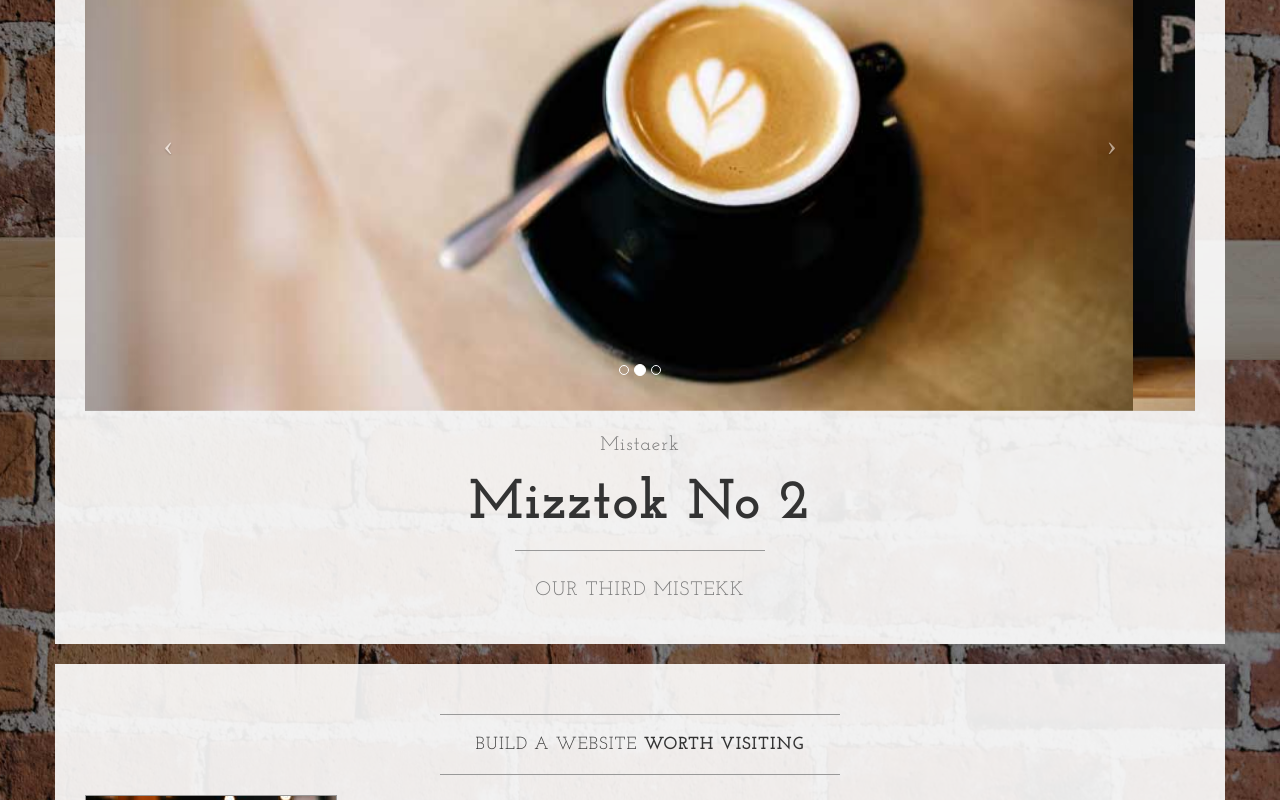
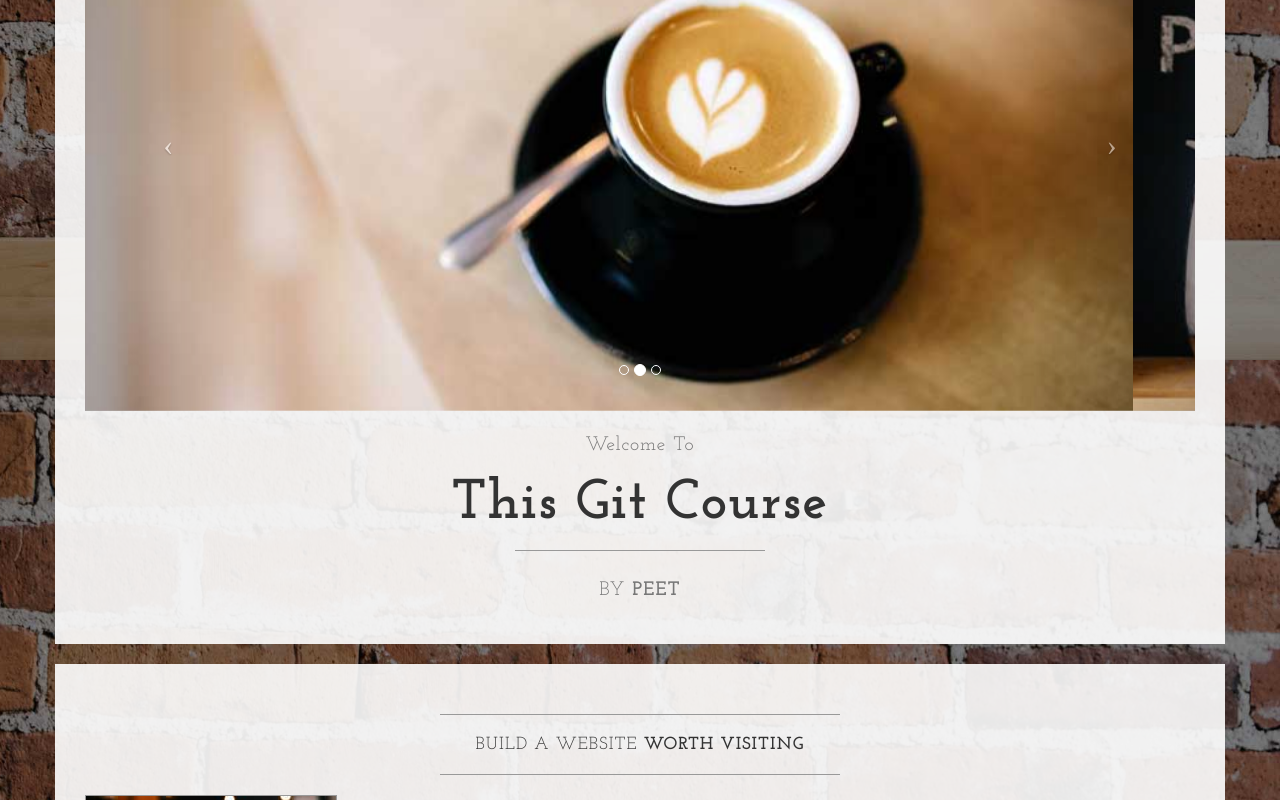
Before and after one commit to peterkoopman/theme, a plain HTML site: page index.html in a window 1280 px wide. Shown: the part 440-1240 px from the top of the page. Drawn offline with nearby package versions, Linux system fonts and the light colour scheme.

Commit message:
Revert "Commit 3rd mistake"
This reverts commit eeab317994cb7ce4bb6c8a613d36f48c51ed2e8e.

```diff
--- a/index.html
+++ b/index.html
@@ -106,12 +106,13 @@
                         </a>
                     </div>
                     <h2 class="brand-before">
-                        <small>Mistaerk</small>
+                        <small>Welcome to</small>
                     </h2>
-                    <h1 class="brand-name">Mizztok no 2</h1>
+                    <h1 class="brand-name">this Git course</h1>
                     <hr class="tagline-divider">
                     <h2>
-                        <small>Our third mistekk
+                        <small>By
+                            <strong>Peet</strong>
                         </small>
                     </h2>
                 </div>
```
